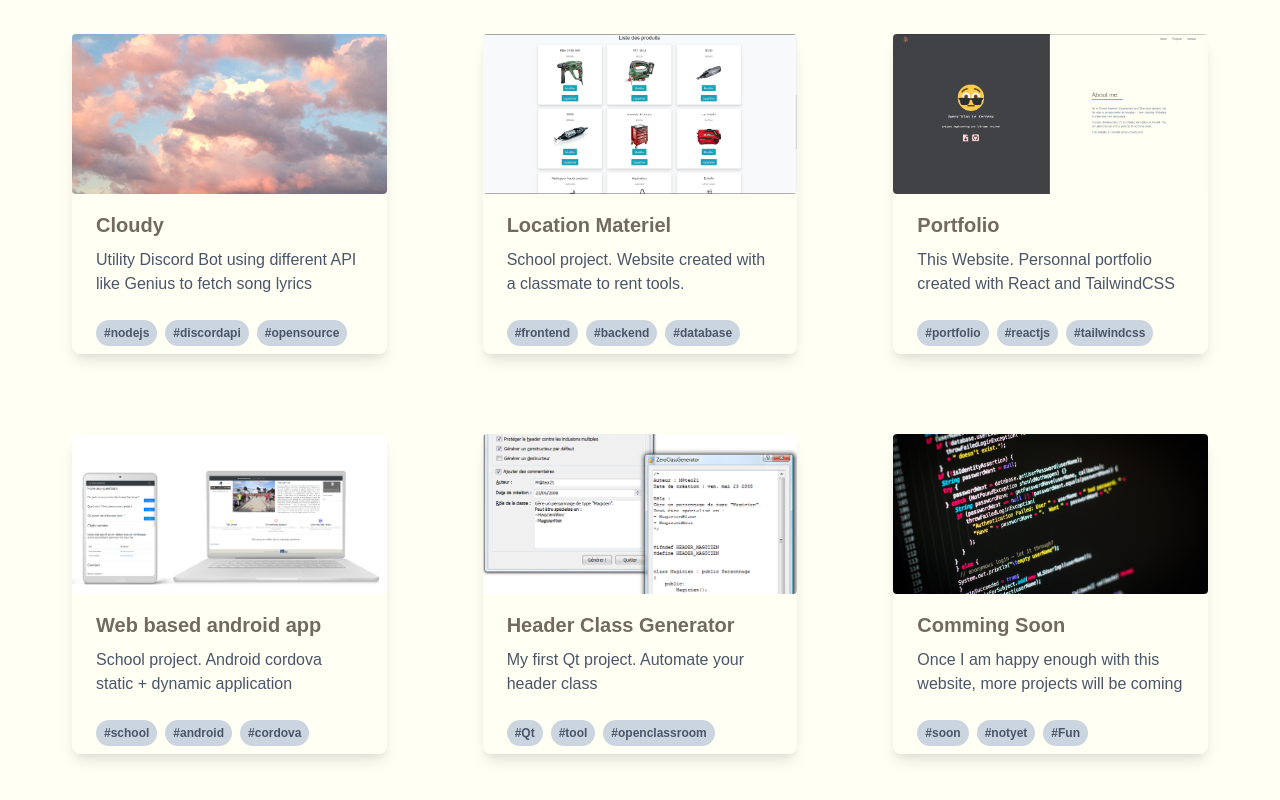
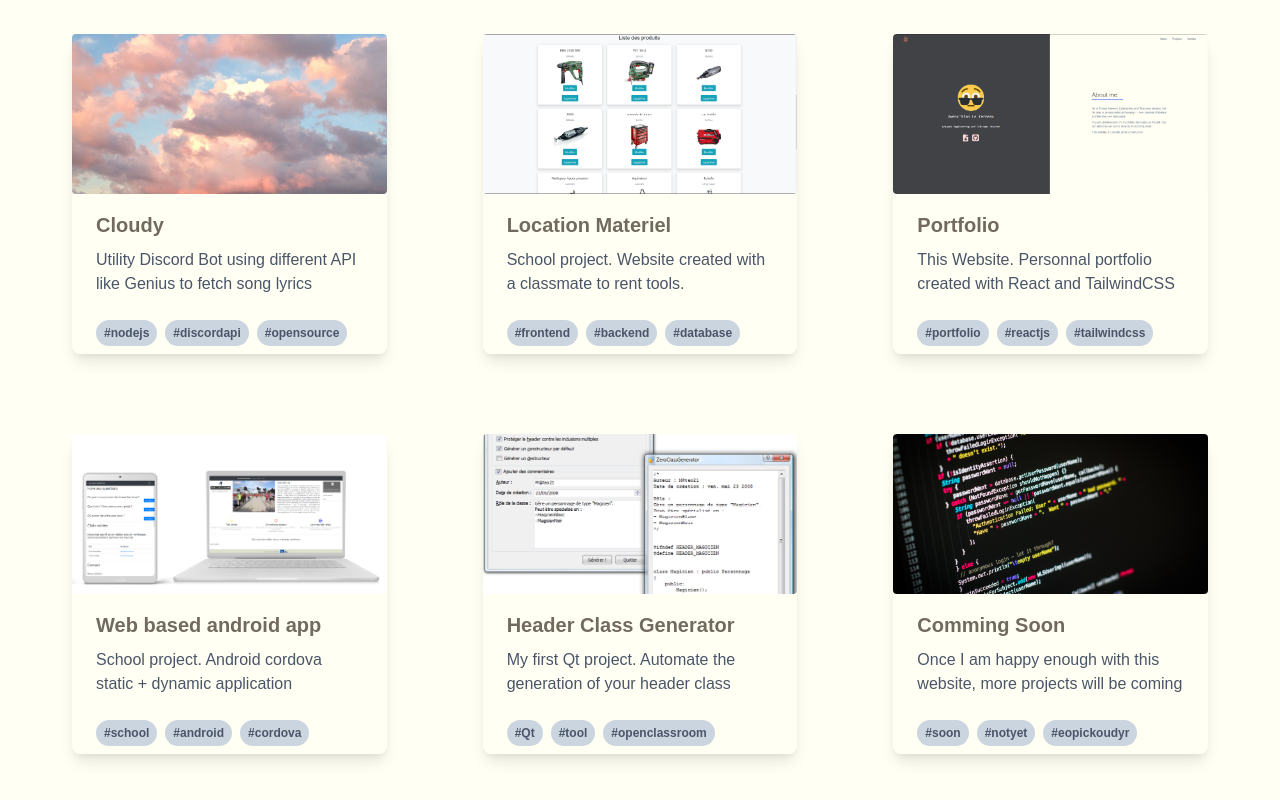
Before and after one commit to eIyth/portfolio-react, a React (Create React App) app: page / in a window 1280 px wide. Shown: the part 1242-2042 px from the top of the page. Built offline with nearby package versions, Linux system fonts and the light colour scheme.

Commit message:
Small changes

```diff
--- a/src/components/projects.js
+++ b/src/components/projects.js
@@ -40,14 +40,14 @@ class Projects extends React.Component{
                       />
                       <Cards
                       name="Header Class Generator"
-                      text="My first Qt project. Automate your header class"
+                      text="My first Qt project. Automate the generation of your header class"
                       language={['#Qt','#tool','#openclassroom']}
                       image='/images/QtProject.png'
                       />
                       <Cards
                       name="Comming Soon"
                       text="Once I am happy enough with this website, more projects will be coming"
-                      language={['#soon','#notyet','#Fun']}
+                      language={['#soon','#notyet','#eopickoudyr']}
                       image='/images/SoonTM.jpg'
                       />
 
```
